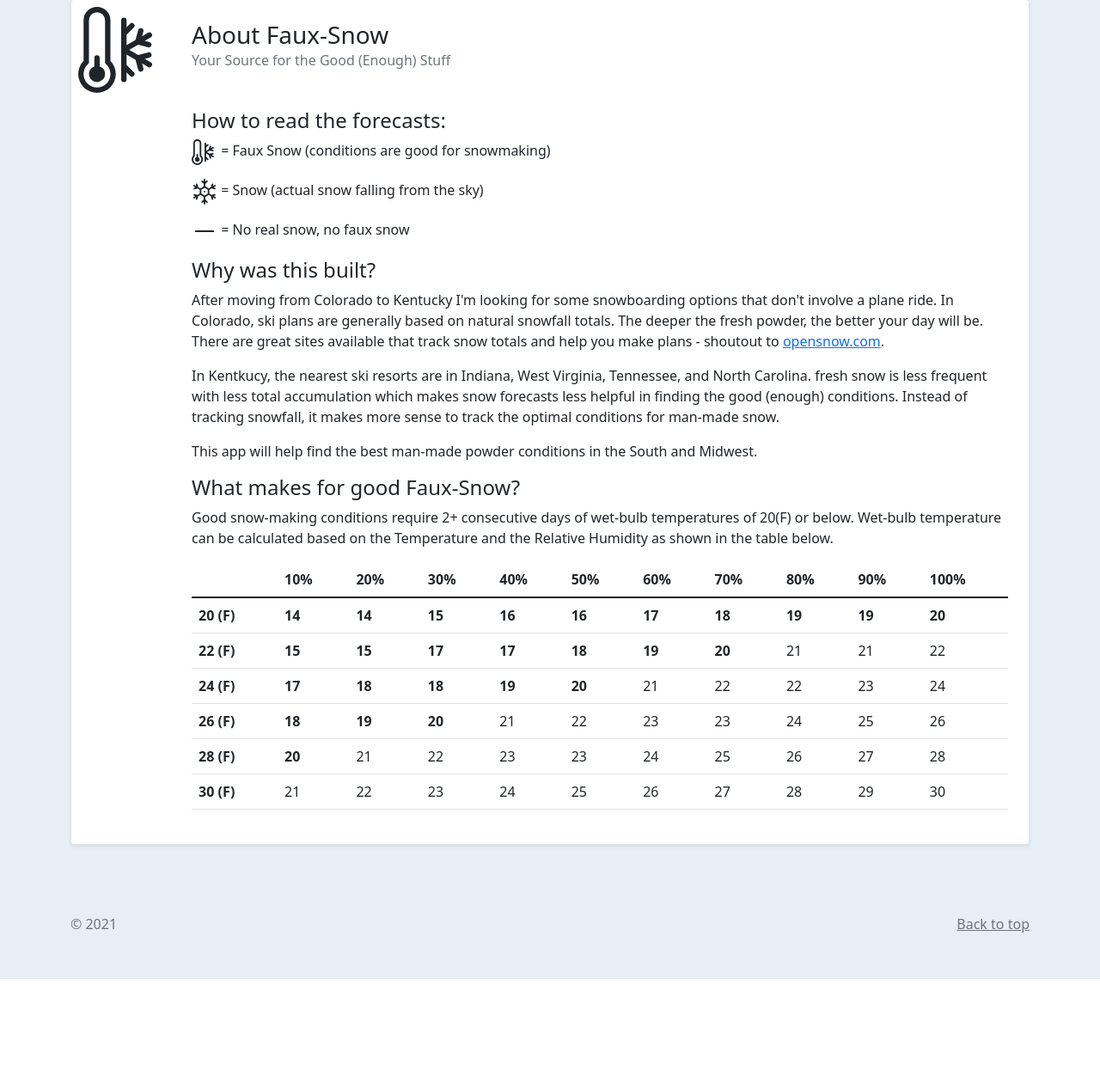
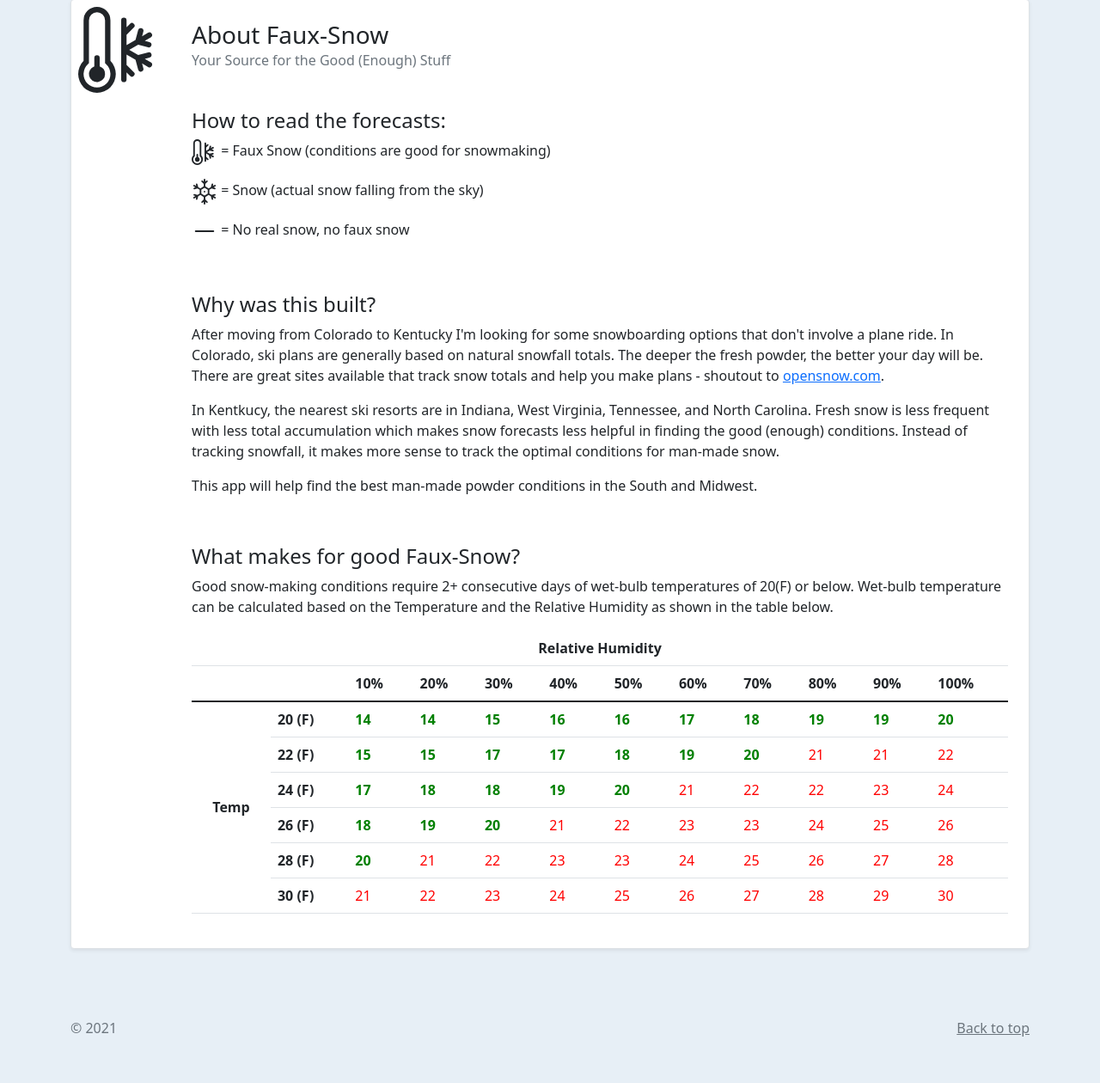
Before and after one commit to jeff-dillon/faux-snow, a Flask app: page /about in a window 1280 px wide. Shown: the part 81-1341 px from the top of the page at 86% size. Before the commit the page ends 1220 px from the top, so only its background shows below. Run offline with Flask 2, Linux system fonts and the light colour scheme.

Commit message:
updated about page

```diff
--- a/templates/about.html
+++ b/templates/about.html
@@ -40,18 +40,24 @@
                               </svg> = No real snow, no faux snow
 
                         </p>
+                        <p>&nbsp;</p>
                         <h4>Why was this built?</h4>
                         <p>After moving from Colorado to Kentucky I'm looking for some snowboarding options that don't involve a plane ride. In Colorado, ski plans are generally based on natural snowfall totals. The deeper the fresh powder, the better your day will be. There are great sites available that track snow totals and help you make plans - shoutout to <a href="http://www.opensnow.com/">opensnow.com</a>.</p>
 
-                            <p>In Kentkucy, the nearest ski resorts are in Indiana, West Virginia, Tennessee, and North Carolina. fresh snow is less frequent with less total accumulation which makes snow forecasts less helpful in finding the good (enough) conditions. Instead of tracking snowfall, it makes more sense to track the optimal conditions for man-made snow.</p>
+                            <p>In Kentkucy, the nearest ski resorts are in Indiana, West Virginia, Tennessee, and North Carolina. Fresh snow is less frequent with less total accumulation which makes snow forecasts less helpful in finding the good (enough) conditions. Instead of tracking snowfall, it makes more sense to track the optimal conditions for man-made snow.</p>
 
                             <p>This app will help find the best man-made powder conditions in the South and Midwest.</p>
+                            <p>&nbsp;</p>
                             <h4>What makes for good Faux-Snow?</h4>
                             <p>Good snow-making conditions require 2+ consecutive days of wet-bulb temperatures of 20(F) or below. Wet-bulb temperature can be calculated based on the Temperature and the Relative Humidity as shown in the table below.</p>
                             <div class="table-responsive">
                             <table class="table table-responsive">
                                 <thead>
                                 <tr>
+                                    <th colspan="12" style="text-align: center;">Relative Humidity</th>
+                                </tr>
+                                <tr>
+                                <th></th>
                                 <th></th>
                                 <th>10%</th>
                                 <th>20%</th>
@@ -67,82 +73,83 @@
                                 </thead>
                                 <tbody>
                                 <tr>
+                                    <td rowspan="7" style="text-align: center; vertical-align: middle;"><strong>Temp</strong></td>
                                 <td><strong>20 (F)</strong></td>
-                                <td><strong>14</strong></td>
-                                <td><strong>14</strong></td>
-                                <td><strong>15</strong></td>
-                                <td><strong>16</strong></td>
-                                <td><strong>16</strong></td>
-                                <td><strong>17</strong></td>
-                                <td><strong>18</strong></td>
-                                <td><strong>19</strong></td>
-                                <td><strong>19</strong></td>
-                                <td><strong>20</strong></td>
+                                <td><strong style="color: green;">14</strong></td>
+                                <td><strong style="color: green;">14</strong></td>
+                                <td><strong style="color: green;">15</strong></td>
+                                <td><strong style="color: green;">16</strong></td>
+                                <td><strong style="color: green;">16</strong></td>
+                                <td><strong style="color: green;">17</strong></td>
+                                <td><strong style="color: green;">18</strong></td>
+                                <td><strong style="color: green;">19</strong></td>
+                                <td><strong style="color: green;">19</strong></td>
+                                <td><strong style="color: green;">20</strong></td>
                                 </tr>
                                 <tr>
                                 <td><strong>22 (F)</strong></td>
-                                <td><strong>15</strong></td>
-                                <td><strong>15</strong></td>
-                                <td><strong>17</strong></td>
-                                <td><strong>17</strong></td>
-                                <td><strong>18</strong></td>
-                                <td><strong>19</strong></td>
-                                <td><strong>20</strong></td>
-                                <td>21</td>
-                                <td>21</td>
-                                <td>22</td>
+                                <td><strong style="color: green;">15</strong></td>
+                                <td><strong style="color: green;">15</strong></td>
+                                <td><strong style="color: green;">17</strong></td>
+                                <td><strong style="color: green;">17</strong></td>
+                                <td><strong style="color: green;">18</strong></td>
+                                <td><strong style="color: green;">19</strong></td>
+                                <td><strong style="color: green;">20</strong></td>
+                                <td style="color: red;">21</td>
+                                <td style="color: red;">21</td>
+                                <td style="color: red;">22</td>
                                 </tr>
                                 <tr>
                                 <td><strong>24 (F)</strong></td>
-                                <td><strong>17</strong></td>
-                                <td><strong>18</strong></td>
-                                <td><strong>18</strong></td>
-                                <td><strong>19</strong></td>
-                                <td><strong>20</strong></td>
-                                <td>21</td>
-                                <td>22</td>
-                                <td>22</td>
-                                <td>23</td>
-                                <td>24</td>
+                                <td><strong style="color: green;">17</strong></td>
+                                <td><strong style="color: green;">18</strong></td>
+                                <td><strong style="color: green;">18</strong></td>
+                                <td><strong style="color: green;">19</strong></td>
+                                <td><strong style="color: green;">20</strong></td>
+                                <td style="color: red;">21</td>
+                                <td style="color: red;">22</td>
+                                <td style="color: red;">22</td>
+                                <td style="color: red;">23</td>
+                                <td style="color: red;">24</td>
                                 </tr>
                                 <tr>
                                 <td><strong>26 (F)</strong></td>
-                                <td><strong>18</strong></td>
-                                <td><strong>19</strong></td>
-                                <td><strong>20</strong></td>
-                                <td>21</td>
-                                <td>22</td>
-                                <td>23</td>
-                                <td>23</td>
-                                <td>24</td>
-                                <td>25</td>
-                                <td>26</td>
+                                <td><strong style="color: green;">18</strong></td>
+                                <td><strong style="color: green;">19</strong></td>
+                                <td><strong style="color: green;">20</strong></td>
+                                <td style="color: red;">21</td>
+                                <td style="color: red;">22</td>
+                                <td style="color: red;">23</td>
+                                <td style="color: red;">23</td>
+                                <td style="color: red;">24</td>
+                                <td style="color: red;">25</td>
+                                <td style="color: red;">26</td>
                                 </tr>
                                 <tr>
                                 <td><strong>28 (F)</strong></td>
-                                <td><strong>20</strong></td>
-                                <td>21</td>
-                                <td>22</td>
-                                <td>23</td>
-                                <td>23</td>
-                                <td>24</td>
-                                <td>25</td>
-                                <td>26</td>
-                                <td>27</td>
-                                <td>28</td>
+                                <td><strong style="color: green;">20</strong></td>
+                                <td style="color: red;">21</td>
+                                <td style="color: red;">22</td>
+                                <td style="color: red;">23</td>
+                                <td style="color: red;">23</td>
+                                <td style="color: red;">24</td>
+                                <td style="color: red;">25</td>
+                                <td style="color: red;">26</td>
+                                <td style="color: red;">27</td>
+                                <td style="color: red;">28</td>
                                 </tr>
                                 <tr>
                                 <td><strong>30 (F)</strong></td>
-                                <td>21</td>
-                                <td>22</td>
-                                <td>23</td>
-                                <td>24</td>
-                                <td>25</td>
-                                <td>26</td>
-                                <td>27</td>
-                                <td>28</td>
-                                <td>29</td>
-                                <td>30</td>
+                                <td style="color: red;">21</td>
+                                <td style="color: red;">22</td>
+                                <td style="color: red;">23</td>
+                                <td style="color: red;">24</td>
+                                <td style="color: red;">25</td>
+                                <td style="color: red;">26</td>
+                                <td style="color: red;">27</td>
+                                <td style="color: red;">28</td>
+                                <td style="color: red;">29</td>
+                                <td style="color: red;">30</td>
                                 </tr>
                                 </tbody>
                                 </table>
```
